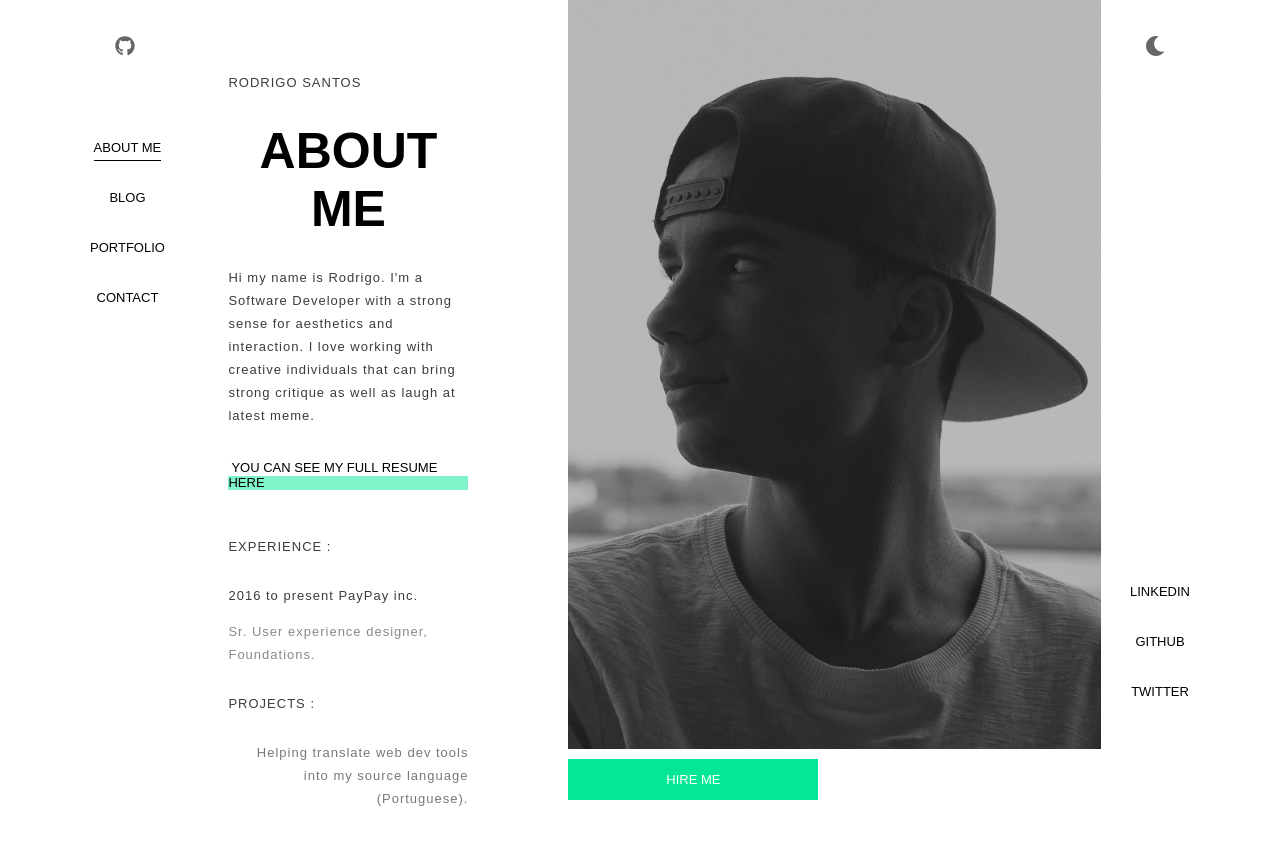
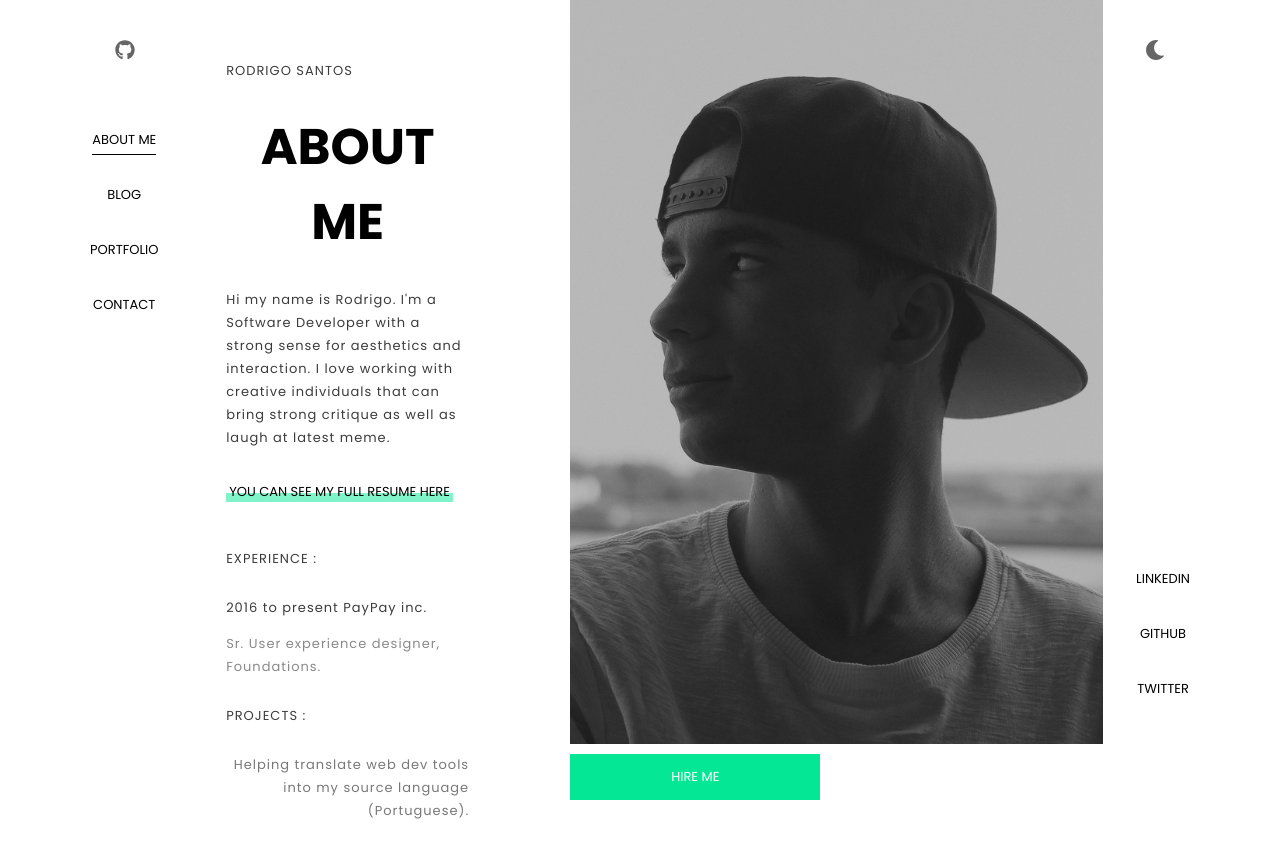
Before and after one commit to rodsnts/rsantos-portfolio, a React (Create React App) app: page / in a window 1280 px wide. Shown: the top 858 px of the page. Built offline with nearby package versions, Linux system fonts and the light colour scheme.

Commit message:
font fix

```diff
--- a/public/index.html
+++ b/public/index.html
@@ -3,6 +3,10 @@
   <head>
     <meta charset="utf-8" />
     <link rel="icon" href="%PUBLIC_URL%/favicon.ico" />
+    <link
+      href="https://fonts.googleapis.com/css2?family=Poppins:wght@100;300;400;700&display=swap"
+      rel="stylesheet"
+    />
     <meta name="viewport" content="width=device-width, initial-scale=1" />
     <meta name="theme-color" content="#000000" />
     <meta
--- a/src/App.scss
+++ b/src/App.scss
@@ -2,7 +2,6 @@
   font-family: "Poppins", sans-serif;
   margin: 0;
   padding: 0;
-  font-weight: lighter;
   font-size: 13px;
   overflow: hidden;
 }
```
